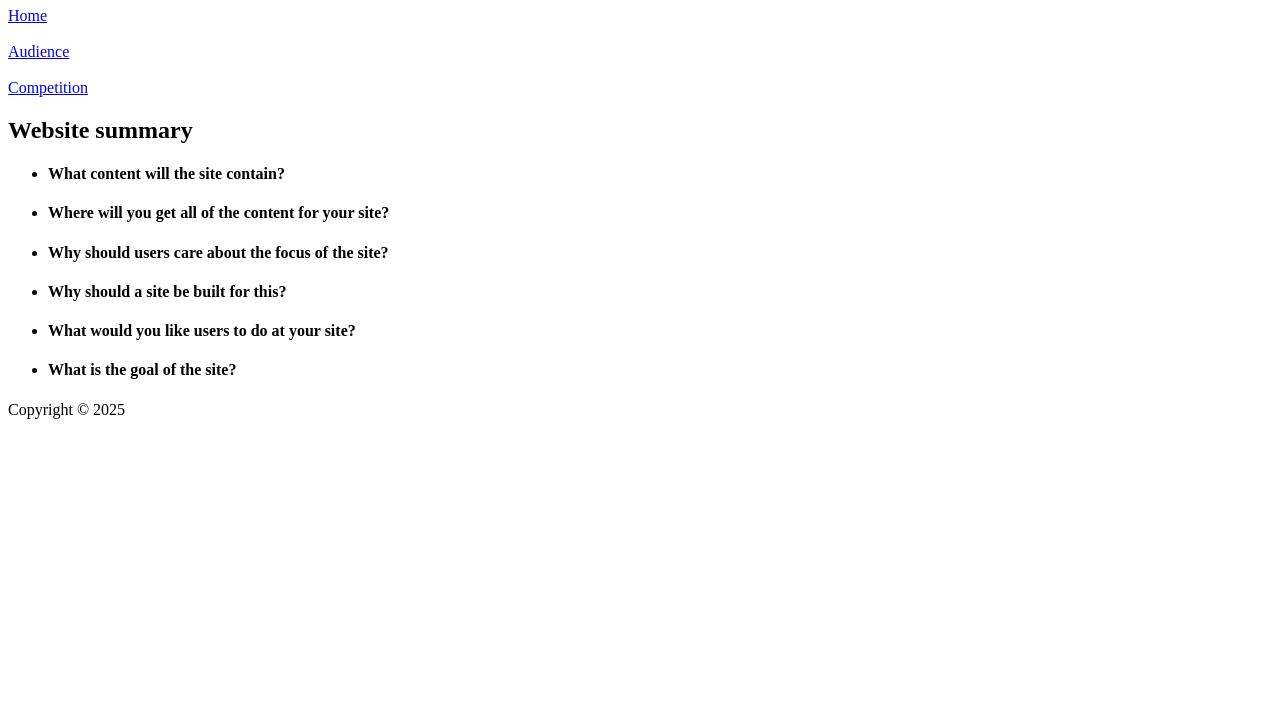
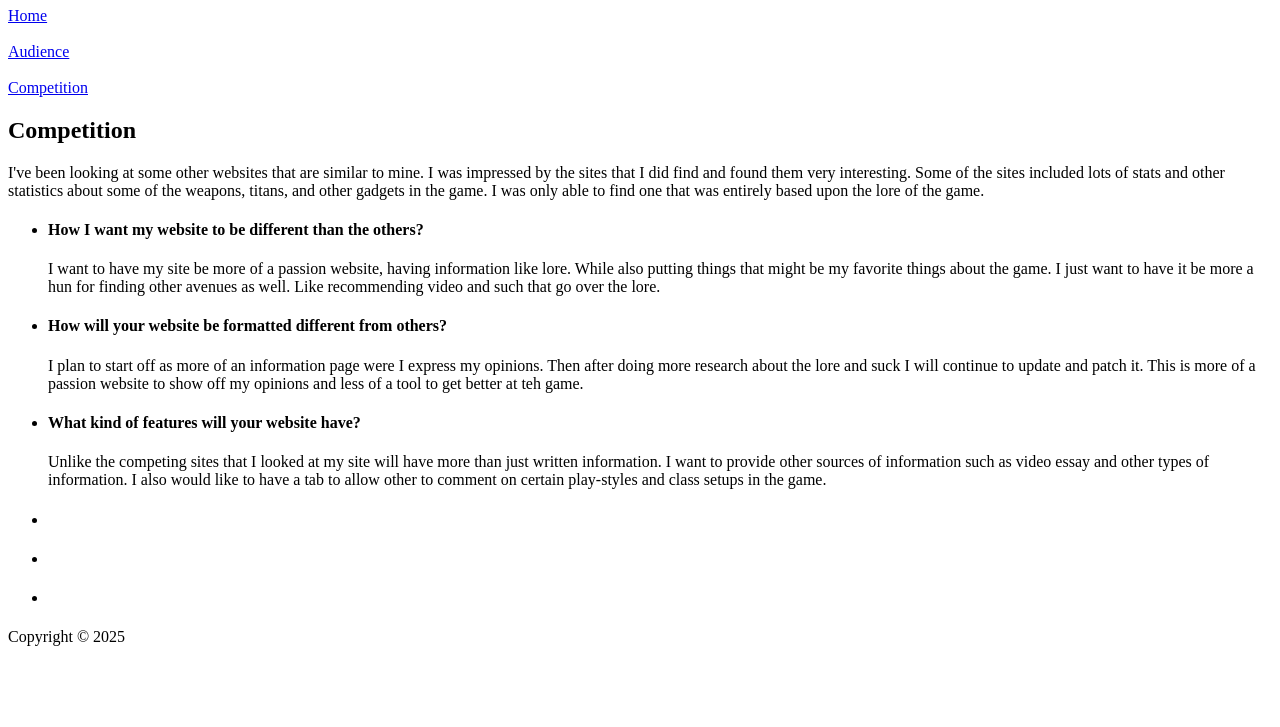
Before and after one commit to Axattack99/se1400, a plain HTML site: page milestone1/competition.html in a window 1280 px wide. Shown: the part 73-800 px from the top of the page. Drawn offline with Linux system fonts and the light colour scheme.

Commit message:
Comp Page

```diff
--- a/milestone1/competition.html
+++ b/milestone1/competition.html
@@ -6,23 +6,25 @@
     <title>The Pilot logs</title>
 </head>
 <body>
-    <h1>Business Name</h1>
+    <h1>The Pilot Logs</h1>
     <nav> <a href="index.html">Home</a></nav>&nbsp;<nav> <a href="audience.html">Audience</a></nav>&nbsp;<nav> <a href="competition.html">Competition</a></nav>
 <main>
-<h2>Website summary</h2>
-    <ul>
-        <li><h4>What content will the site contain?</h4></li>
+<h2>Competition</h2>
+    <p>I've been looking at some other websites that are similar to mine. I was impressed by the sites that I did find and found them very interesting. Some of the sites included lots of stats and other statistics about some of the weapons, titans, and other gadgets in the game. I was only able to find one that was entirely based upon the lore of the game.</p>
+<ul>
+    <li><h4>How I want my website to be different than the others?</h4></li>
+        <p>I want to have my site be more of a passion website, having information like lore. While also putting things that might be my favorite things about the game. I just want to have it be more a hun for finding other avenues as well. Like recommending video and such that go over the lore.</p>
+    <li><h4>How will your website be formatted different from others?</h4></li>
+        <p>I plan to start off as more of an information page were I express my opinions. Then after doing more research about the lore and suck I will continue to update and patch it. This is more of a passion website to show off my opinions and less of a tool to get better at teh game.</p>
+    <li><h4>What kind of features will your website have?</h4></li>
+        <p>Unlike the competing sites that I looked at my site will have more than just written information. I want to provide other sources of information such as video essay and other types of information. I also would like to have a tab to allow other to comment on certain play-styles and class setups in the game. </p>
+    <li><h4></h4></li>
         <p></p>
-        <li><h4>Where will you get all of the content for your site?</h4></li>
+    <li><h4></h4></li>
         <p></p>
-        <li><h4>Why should users care about the focus of the site?</h4></li>
+    <li><h4></h4></li>
         <p></p>
-        <li><h4>Why should a site be built for this?</h4></li>
-        <p></p>
-        <li><h4>What would you like users to do at your site?</h4></li>
-        <p></p>
-        <li><h4>What is the goal of the site?</h4></li>
-    </ul>
+</ul>
 <footer>Copyright &copy; 2025</footer>
 </main>
 </body>
```
Also changed, not shown: milestone1/audience.html (+12 -10 lines), milestone1/index.html (+1 -1 lines).
